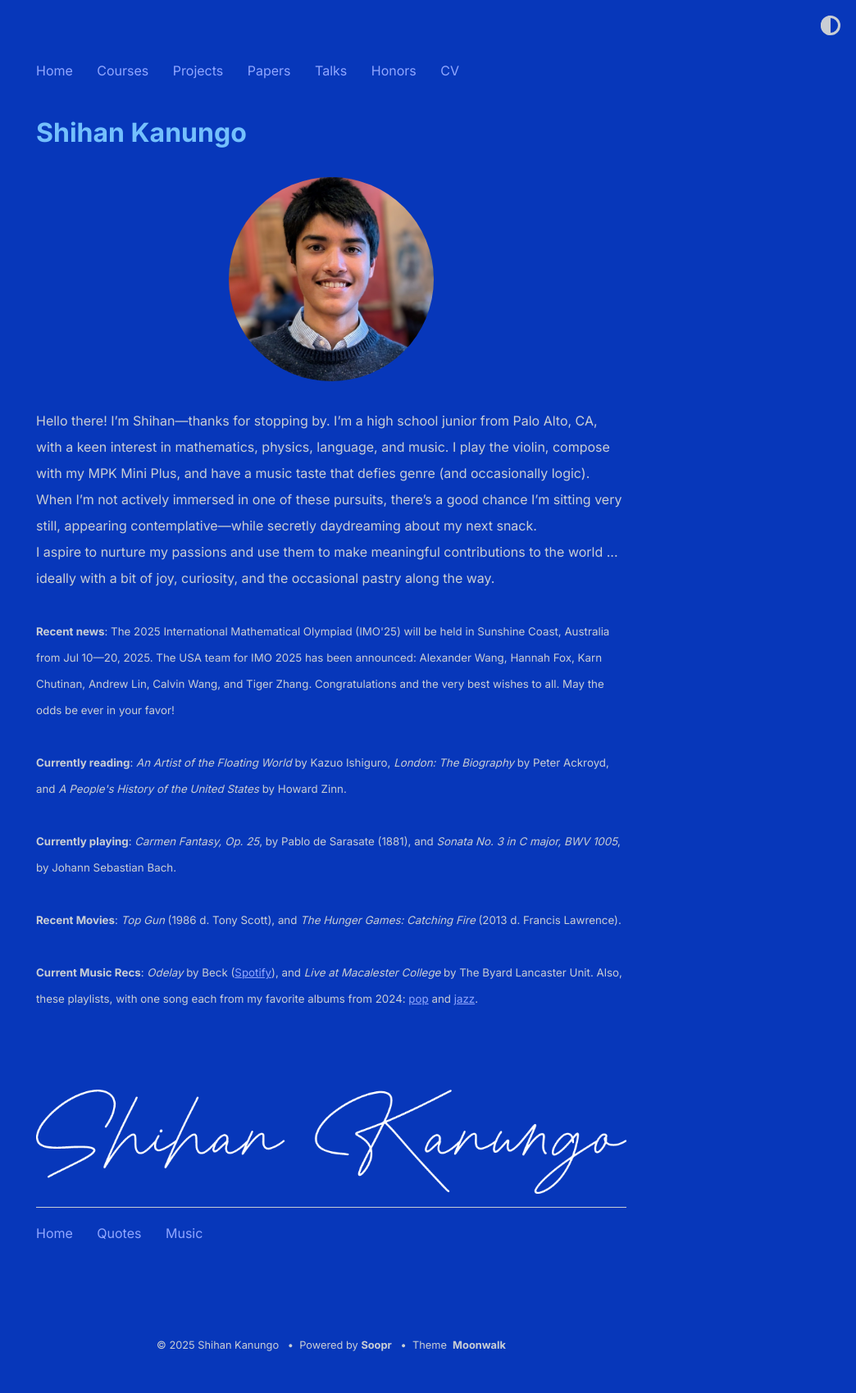
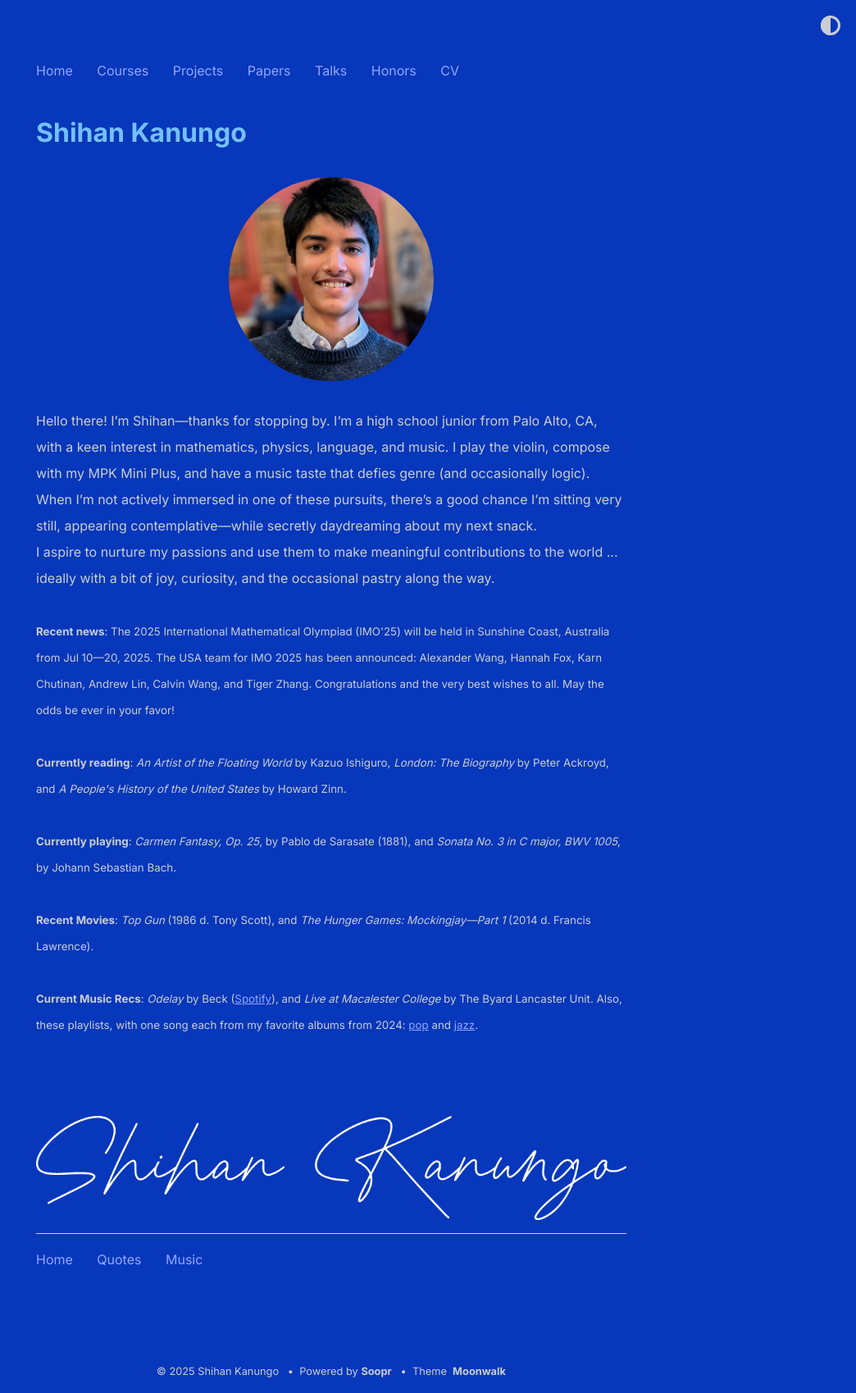
Before and after one commit to shihankanungo/shihankanungo.github.io, a Jekyll site: the page built from index.md, in a window 1280 px wide. Shown: the whole page at 82% size, without its empty margins (236-1280 px from the left). Built offline with Jekyll 4.4.1, drawn with Linux system fonts in a browser that asks for light colours; before the commit the page ends 1667 px from its top, so only the background shows below that.

Commit message:
Update _config.yml

```diff
--- a/_config.yml
+++ b/_config.yml
@@ -12,7 +12,7 @@
           <br /><br />
           <small><b>Currently playing</b>: <i>Carmen Fantasy, Op. 25</i>, by Pablo de Sarasate (1881), and <i>Sonata No. 3 in C major, BWV 1005</i>, by Johann Sebastian Bach.</small>
           <br /><br />
-          <small><b>Recent Movies</b>: <i>Top Gun</i> (1986 d. Tony Scott), and <i>The Hunger Games: Catching Fire</i>  (2013 d. Francis Lawrence). </small>
+          <small><b>Recent Movies</b>: <i>Top Gun</i> (1986 d. Tony Scott), and <i>The Hunger Games: Mockingjay&mdash;Part 1</i>  (2014 d. Francis Lawrence). </small>
           <br /><br />
           <small><b>Current Music Recs</b>: <i>Odelay</i> by Beck (<a href="https://open.spotify.com/album/1Pus5h1qGedCn4CtOuPVtp?si=5TMaPZtjQeiM_WgCF-HBRg">Spotify</a>), and <i>Live at Macalester College</i> by The Byard Lancaster Unit. Also, these playlists, with one song each from my favorite albums from 2024: <a href="https://open.spotify.com/playlist/0plT5tvEl6lVLrQDk0X3eu?si=fe06480b57f64999">pop</a> and <a href="https://open.spotify.com/playlist/5iHDUPHT30iNd4Feg0yg4f?si=737a0b1a27924789">jazz</a>. </small>
           <br /><br /><br /><br />
```
